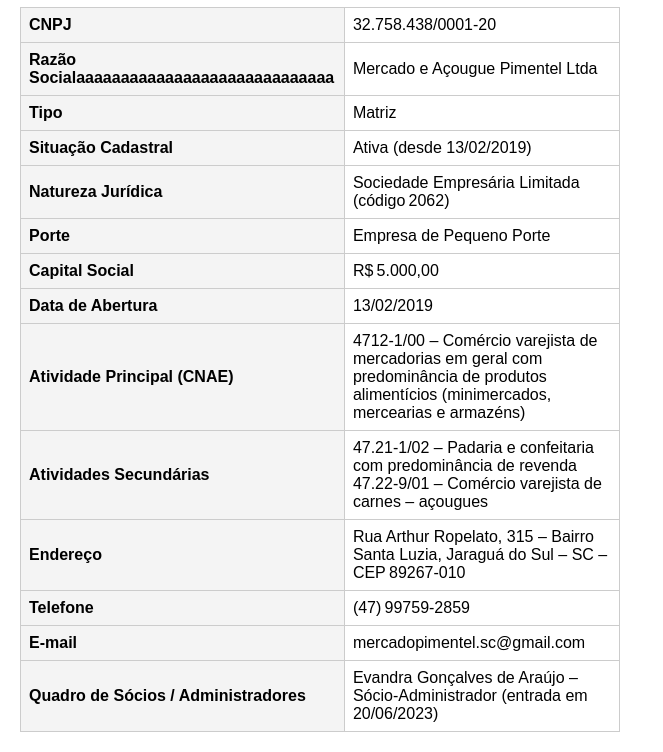
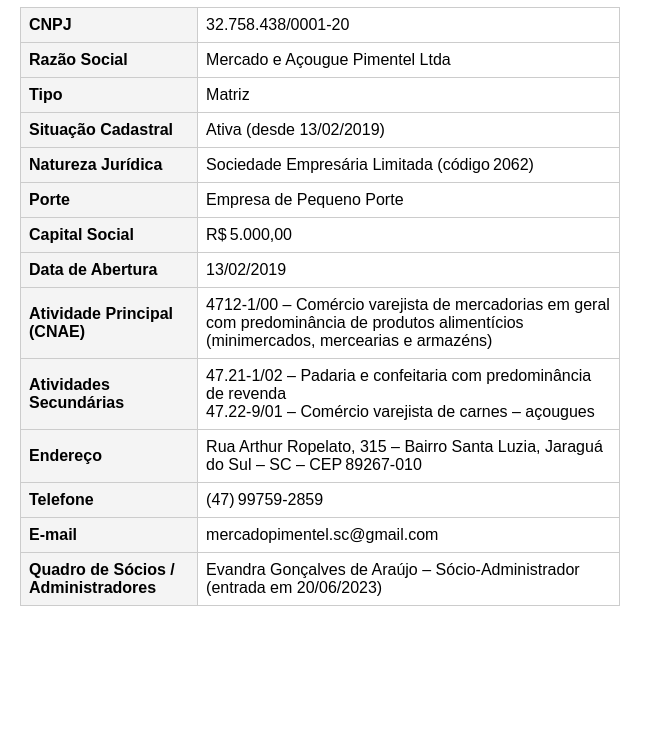
Before and after one commit to id-loginaccess/1, a plain HTML site: page index.html in a window 1280 px wide. Shown: the part 73-825 px from the top of the page, without its empty margins (0-663 px from the left). After the commit the page ends 800 px from the top, so only its background shows below. Drawn offline with Linux system fonts and the light colour scheme.

Commit message:
Update index.html

```diff
--- a/index.html
+++ b/index.html
@@ -16,7 +16,7 @@
   <table>
     <tr><th>CNPJ</th>
       <td>32.758.438/0001‑20</td></tr>
-    <tr><th>Razão Socialaaaaaaaaaaaaaaaaaaaaaaaaaaaaa</th>
+    <tr><th>Razão Social</th>
       <td>Mercado e Açougue Pimentel Ltda</td></tr>
     <tr><th>Tipo</th>
       <td>Matriz</td></tr>
```
